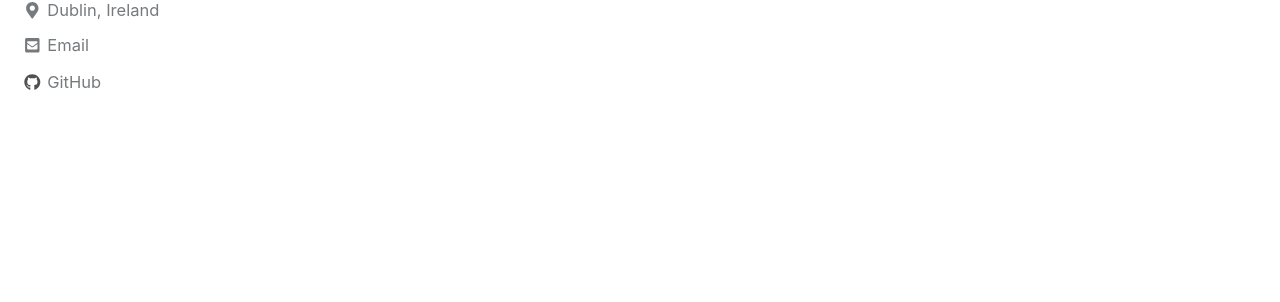
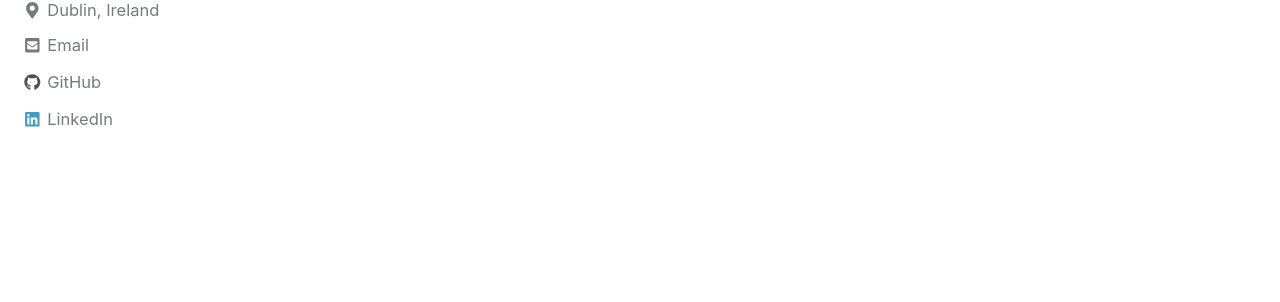
Before and after one commit to abhishek7kulkarni/abhishek7kulkarni.github.io, a Jekyll site: the page built from index.html, in a window 1280 px wide. Shown: the part 194-496 px from the top of the page. Built offline with Jekyll 4.4.1, drawn with Linux system fonts in a browser that asks for light colours; cached includes are drawn as plain includes; the list of posts is cut into pages by our own code.

Commit message:
linkedin

```diff
--- a/_config.yml
+++ b/_config.yml
@@ -130,6 +130,9 @@ author:
     - label: "Instagram"
       icon: "fab fa-fw fa-instagram"
       # url: "https://instagram.com/"
+    - label: "LinkedIn"
+      icon: "fab fa-fw fa-linkedin"
+      url: "https://www.linkedin.com/in/abhishek7kulkarni"
 
 # Site Footer
 footer:
```
Also changed, not shown: images/screenshot-layouts.png (added), images/screenshot.png (added).
